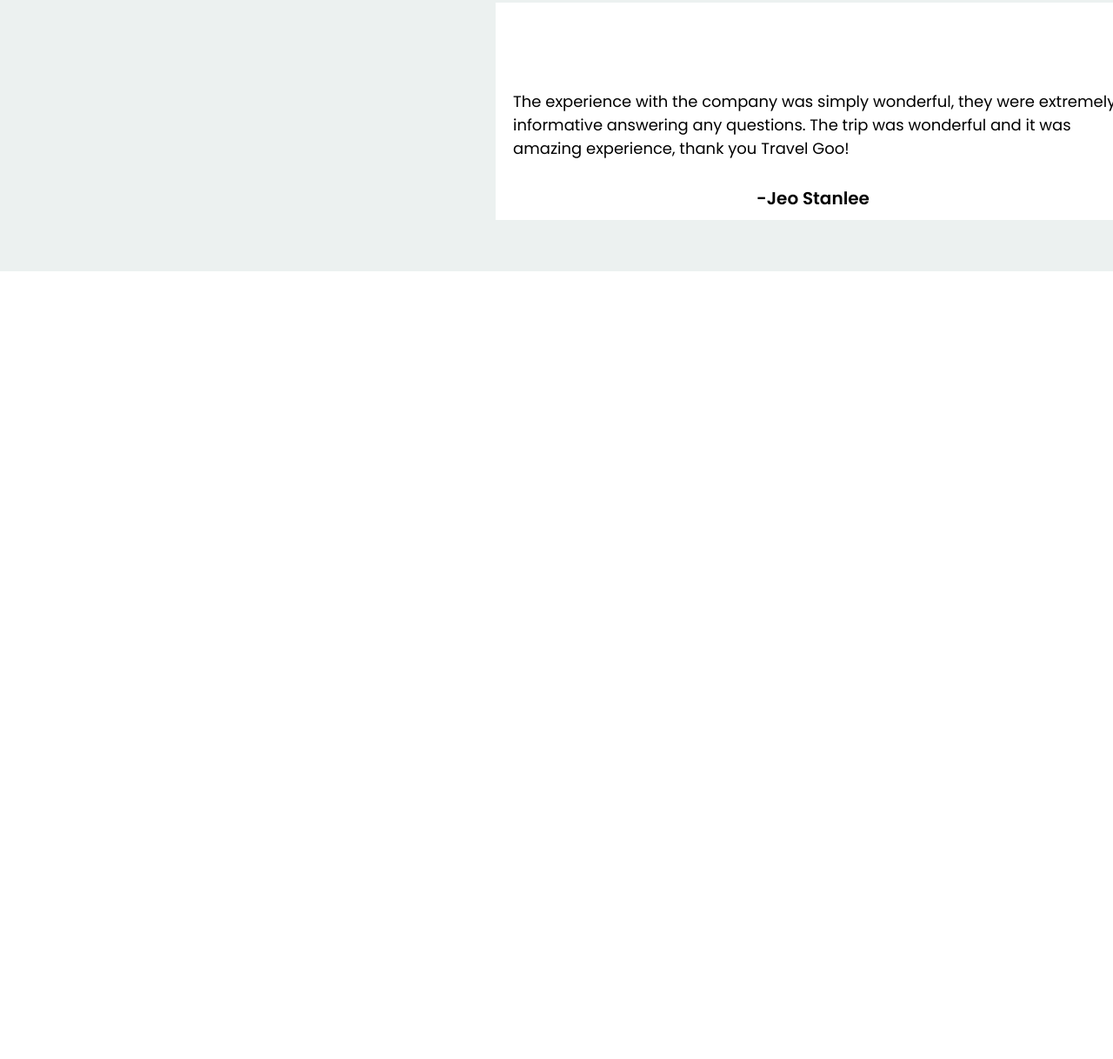
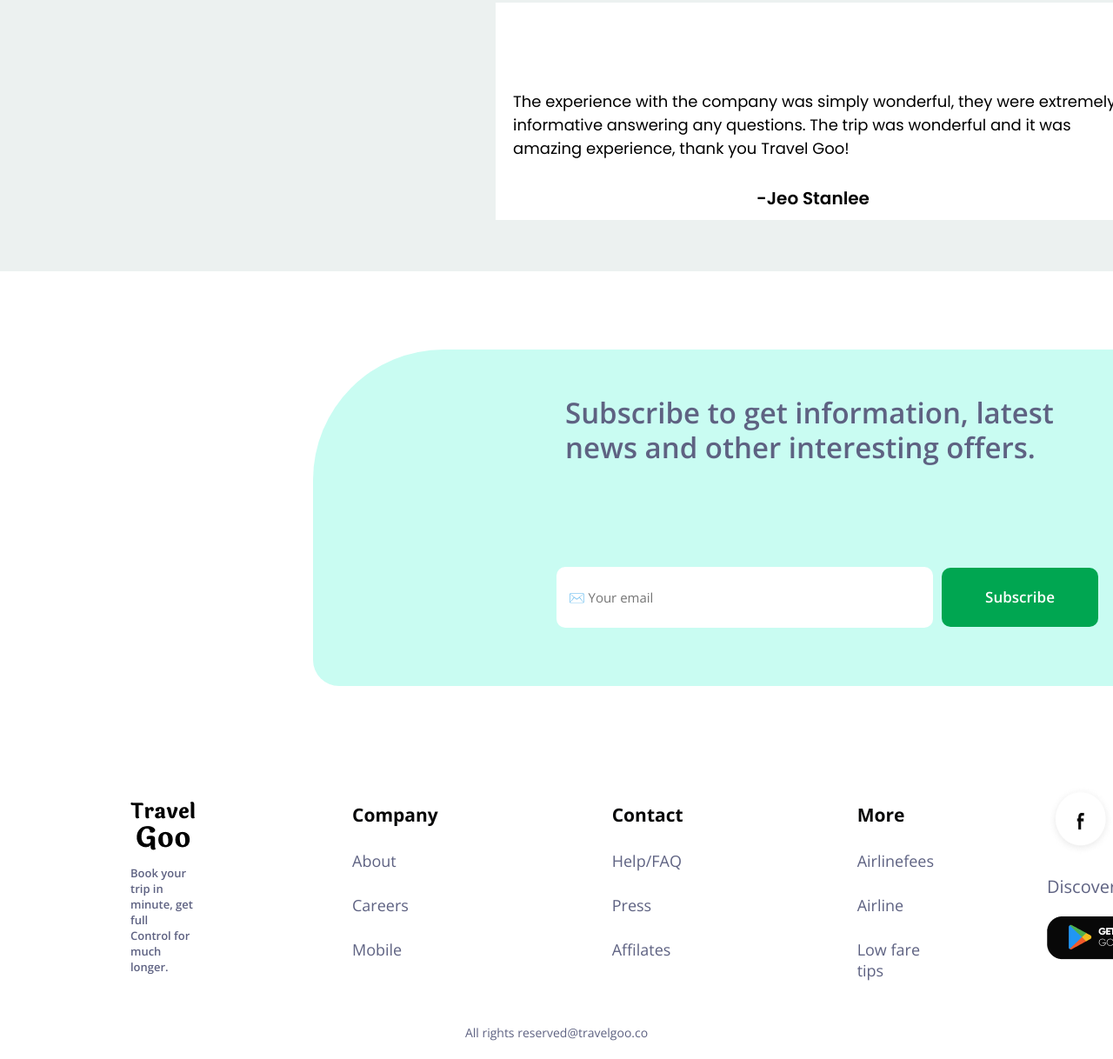
Before and after one commit to WellingtonGabriel1/travel-goo, a plain HTML site: page index.html in a window 1280 px wide. Shown: the part 5410-6628 px from the top of the page at 87% size. Before the commit the page ends 5722 px from the top, so only its background shows below. Drawn offline with nearby package versions, Linux system fonts and the light colour scheme.

Commit message:
feat: subscribe section and footer

```diff
--- a/index.html
+++ b/index.html
@@ -329,14 +329,21 @@
             </div>
           </div>
           <div class="mini-card-container1">
-            <img class="mini-image" src="./img/rome-image.png" alt="rome-image" />
+            <img
+              class="mini-image"
+              src="./img/rome-image.png"
+              alt="rome-image"
+            />
             <div class="descripition-mini-card-container">
               <p class="ongoing-trip-home">Ongoing</p>
               <h4 class="trip-greece-title">Trip to Rome</h4>
               <p class="descripition-porcents-complete">
                 <span class="span-trip">40%</span> completed
               </p>
-              <img src="./img/bar-complete-image.png" alt="bar-complete-image" />
+              <img
+                src="./img/bar-complete-image.png"
+                alt="bar-complete-image"
+              />
             </div>
           </div>
 
@@ -379,7 +386,10 @@
               <p class="descripition-porcents-complete">
                 <span class="span-trip">40%</span> completed
               </p>
-              <img src="./img/bar-complete-image.png" alt="bar-complete-image" />
+              <img
+                src="./img/bar-complete-image.png"
+                alt="bar-complete-image"
+              />
             </div>
           </div>
         </div>
@@ -405,6 +415,80 @@
           <p class="name-client">-Jeo Stanlee</p>
         </div>
       </section>
+      <section class="section-subscribe">
+        <div class="box-subscribe-container">
+          <p class="subscribe-text1">Subscribe to get information, latest</p>
+          <p class="subscribe-text2">news and other interesting offers.</p>
+          <img
+            class="decorative-icon"
+            src="./icons/decorative-icons.png"
+            alt="decorative-icons"
+          />
+          <img
+            class="subscribe-icon"
+            src="./icons/subscribe-icon.png"
+            alt="subscribe-icon"
+          />
+          <div class="input-button-group-container">
+            <input
+              class="input-subscribe"
+              type="email"
+              placeholder=" ✉️ Your email"
+            />
+            <button class="button-subscribe">Subscribe</button>
+          </div>
+        </div>
+      </section>
+      <footer>
+        <div class="logo-footer-container">
+          <img src="./icons/travelfooter.png" alt="travel-goo-icon-footer" />
+          <p class="descripition-text-footer">
+            Book your trip in minute, get full <br />
+            Control for much longer.
+          </p>
+        </div>
+        <div class="contacts-container">
+          <div>
+            <h3 class="title-categories-footer">Company</h3>
+            <ul>
+              <li>About</li>
+              <li>Careers</li>
+              <li>Mobile</li>
+            </ul>
+          </div>
+
+          <div>
+            <h3 class="title-categories-footer">Contact</h3>
+            <ul>
+              <li>Help/FAQ</li>
+              <li>Press</li>
+              <li>Affilates</li>
+            </ul>
+          </div>
+
+          <div>
+            <h3 class="title-categories-footer">More</h3>
+            <ul>
+              <li>Airlinefees</li>
+              <li>Airline</li>
+              <li>Low fare tips</li>
+            </ul>
+          </div>
+        </div>
+        <div class="icons-stores-container">
+          <div class="group-icons-social-container">
+            <img src="./icons/facebook-icon.png" alt="facebook-icon" />
+            <img src="./icons/instagram-icon.png" alt="instagram-icon" />
+            <img src="./icons/twitter-icon.png" alt="twitter-icon" />
+          </div>
+          <p class="discover-app-footer">Discover our app</p>
+          <div class="stores-icon-container">
+            <img src="./icons/play-icon.png" alt="play-icon" />
+            <img src="./icons/apple-icon.png" alt="apple-icon" />
+          </div>
+        </div>
+      </footer>
+      <p class="all-rights-footer">All rights reserved@travelgoo.co</p>
     </div>
     <script src="index.js"></script>
   </body>
--- a/styles.css
+++ b/styles.css
@@ -63,6 +63,10 @@ h4 {
     margin-bottom: 19px;
 }
 
+footer {
+    display: flex;
+}
+
 .root-container {
     display: flex;
     flex-direction: column;
@@ -116,6 +120,12 @@ h4 {
   left: 0;
   background-color: #ecf1f0;
   z-index: -1;
+}
+
+.section-subscribe {
+    position: relative;
+    min-height: 590px;
+    background-color: #ffffff;
 }
 
 .next-trip-section {
@@ -760,3 +770,157 @@ h4 {
     margin: 250px 0px 0px 860px;
     z-index: 2;
 }
+
+.box-subscribe-container {
+    width: 1130px;
+    height: 387px;
+    background-color: #c9fcf2;
+    border-top-left-radius: 150px;
+    border-top-right-radius: 30px;
+    border-bottom-left-radius: 30px;
+    border-bottom-right-radius: 30px;
+    position: absolute;
+    margin: 90px 0px 0px 360px;
+}
+
+.subscribe-text1 {
+    font-family: "Open Sans", sans-serif;
+    font-weight: 600;
+    font-size: 33px;
+    color: #5e6282;
+    margin: 50px 0px 0px 290px;
+    position: absolute;
+
+}
+
+.subscribe-text2 {
+    font-family: "Open Sans", sans-serif;
+    font-weight: 600;
+    font-size: 33px;
+    color: #5e6282;
+    margin: 90px 0px 0px 290px;
+    position: absolute;
+
+}
+
+.input-button-group-container {
+    display: flex;
+    align-items: center;
+    justify-content: center;
+    gap: 10px;
+    margin-top: 250px;
+    margin-left: 280px;
+    position: absolute;
+}
+
+.input-subscribe {
+    width: 421px;
+    height: 68px;
+    border-radius: 10px;
+    background-color: white;
+    color: #39425d;
+    border: none;
+    padding-left: 10px;
+    font-family: "Open Sans", sans-serif;
+    font-weight: 400;
+    font-size: 15px;
+    color: #5e6282;
+}
+
+.button-subscribe {
+    width: 180px;
+    height: 68px;
+    border-radius: 10px;
+    background-color: #00a651;
+    font-family: "Open Sans", sans-serif;
+    font-weight: 600;
+    font-size: 17px;
+    color: white;
+    border: none;
+    cursor: pointer;
+}
+
+.decorative-icon {
+    position: absolute;
+    margin: 290px 0px 0px 1065px;
+}
+
+.subscribe-icon {
+    position: absolute;
+    margin: 0px 0px 300px 1090px;
+}
+
+.descripition-text-footer {
+    font-family: "Open Sans", sans-serif;
+    font-weight: 600;
+    font-size: 13px;
+    color: #5e6282;
+}
+
+.logo-footer-container {
+    margin: 20px 0px 0px 150px;
+}
+
+.title-categories-footer {
+    font-family: "Open Sans", sans-serif;
+    font-weight: 700;
+    font-size: 21px;
+    color: #080809
+}
+
+.contacts-container {
+    display: flex;
+    margin-left: 180px;
+    gap: 200px;
+    padding: 0px;
+}
+
+.contacts-container li {
+    font-family: "Open Sans", sans-serif;
+    font-weight: 400;
+    font-size: 18px;
+    color: #5e6282;
+    list-style-type: none;
+    padding: 0px;
+    margin-top: 27px;
+}
+
+.contacts-container ul {
+    padding: 0px;
+}
+
+.group-icons-social-container {
+    display: flex;
+    gap: 20px;
+}
+
+.icons-stores-container {
+    margin-left: 130px;
+}
+
+.icons-stores-container img {
+    cursor: pointer;
+}
+
+.discover-app-footer {
+    font-family: "Open Sans", sans-serif;
+    font-weight: 400;
+    font-size: 20px;
+    color: #5e6282;
+}
+
+.stores-icon-container {
+    display: flex;
+    gap: 15px;
+}
+
+.all-rights-footer {
+    display: flex;
+    align-items: center;
+    justify-content: center;
+    min-height: 60px;
+    font-family: "Open Sans", sans-serif;
+    font-weight: 400;
+    font-size: 14px;
+    color: #5e6282;
+}
```
Also changed, not shown: icons/apple-icon.png (added), icons/decorative-icons.png (added), icons/facebook-icon.png (added), icons/instagram-icon.png (added), icons/play-icon.png (added), icons/subscribe-icon.png (added), icons/travelfooter.png (added), icons/twitter-icon.png (added), index.js (line endings or trailing spaces).
